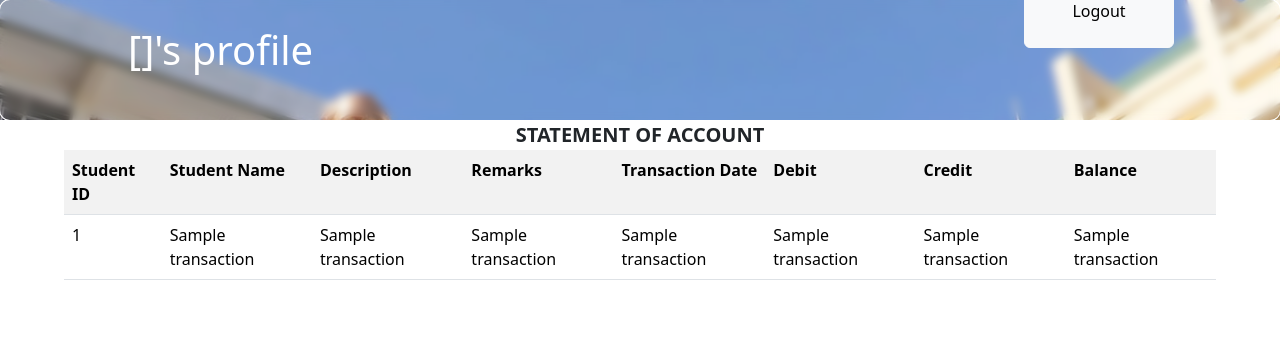
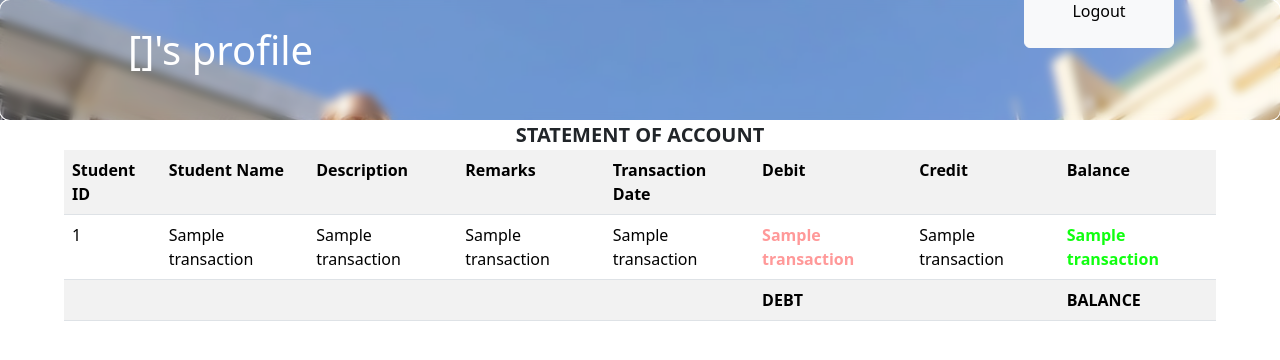
Before and after one commit to drjam2005/jzelcapstone2, a Flask app: template templates/statements.html in a window 1280 px wide. Shown: the top 360 px of the page. Run offline with Flask 3, Linux system fonts and the light colour scheme; the template is opened without the code that fills it: most values are stand-ins (such as "Sample title", 1, 10 or a date in 2020).

Commit message:
Add files via upload

```diff
--- a/app.py
+++ b/app.py
@@ -22,6 +22,15 @@ def login():
         database = sqlite3.connect("database.db")
         datacursor = database.cursor()
         datacursor.execute("UPDATE studentDATA SET studentPRINTED = 0")
+        datacursor.execute("""
+            DELETE FROM StatementOfAccounts
+            WHERE (studentID, Remarks) IN (
+                SELECT studentID, Remarks
+                FROM StatementOfAccounts
+                WHERE REMARKS = 'TF'
+                GROUP BY studentID
+            )
+        """)
         database.commit()
         database.close()
         return redirect("/")
@@ -45,10 +54,15 @@ def password():
             site_password = request.form['sitepassword']
             datacursor.execute("SELECT * FROM studentDATA WHERE studentID = ?", (student_id,))
             student = datacursor.fetchone()
+            datacursor.execute("SELECT * FROM StatementOfAccounts WHERE studentID = ? ORDER BY TransactionDATE DESC LIMIT 1", (student_id,))
+            statements = datacursor.fetchone()
             database.close()
             global strand
             global name
-            userid, name, balance, debt, password, strand, printed = student
+            global balance
+            global debit
+            userid, name, buhlance, debt, password, strand, printed = student
+            iduser, studname, desc, remrks, transdate, debit, credit, balance = statements
             if str(password) == str(site_password):
                 database = sqlite3.connect("database.db")
                 datacursor = database.cursor()
@@ -72,6 +86,7 @@ def print_pertmit():
     database = sqlite3.connect("database.db")
     datacursor = database.cursor()
     datacursor.execute("UPDATE studentDATA SET studentPRINTED = ? WHERE studentID = ?", (1, student_id))
+    datacursor.execute("INSERT INTO  StatementOfAccounts (studentID, studentNAME, Description, Remarks, TransactionDATE, DEBIT , CREDIT, BALANCE) VALUES (?, ?, ?, ?, ?, ?, ?, ?)", (student_id,name,"TUITION FEE PAYMENT","TF","2024-04-22",0,(debit),(balance-debit)))
     database.commit()
     database.close()
     if strand == "STEM12":
--- a/templates/printPermit.html
+++ b/templates/printPermit.html
@@ -16,7 +16,7 @@
         window.print();
         setTimeout(function() {
             window.location.href = "/";
-        }, 1000);
+        }, 5000);
     };
 </script>
 <body class="container" style="font-size: 10px">
--- a/templates/statements.html
+++ b/templates/statements.html
@@ -126,11 +126,21 @@
             <td>{{ transaction[2] }}</td>
             <td>{{ transaction[3] }}</td>
             <td>{{ transaction[4] }}</td>
-            <td>{{ transaction[5] }}</td>
+            <td {% if loop.last %}style="font-weight: bold; color: #ff9999"{% endif %}>{{ transaction[5] }}</td>
             <td>{{ transaction[6] }}</td>
-            <td>{{ transaction[7] }}</td>
+            <td {% if loop.last %}style="font-weight: bold; color: #10ff10"{% endif %} >{{ transaction[7] }}</td>
         </tr>
         {% endfor %}
+        <tr>
+            <td></td>
+            <td></td>
+            <td></td>
+            <td></td>
+            <td></td>
+            <td style="font-weight:bold">DEBT</td>
+            <td></td>
+            <td style="font-weight:bold">BALANCE</td>
+        </tr>
 
     </table>
 </div>
```
Also changed, not shown: README.md, backup/database.db (added), database.db.
